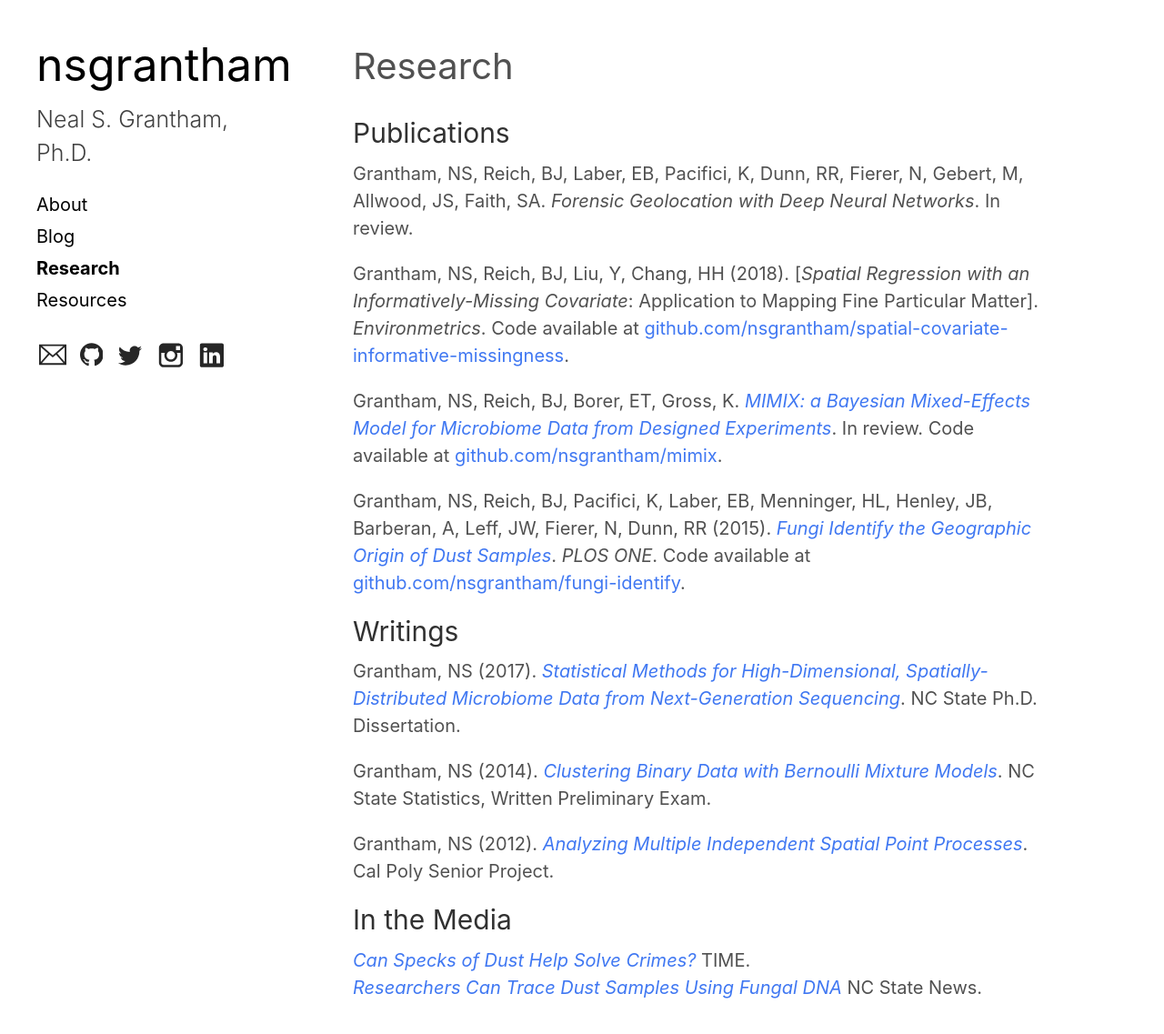
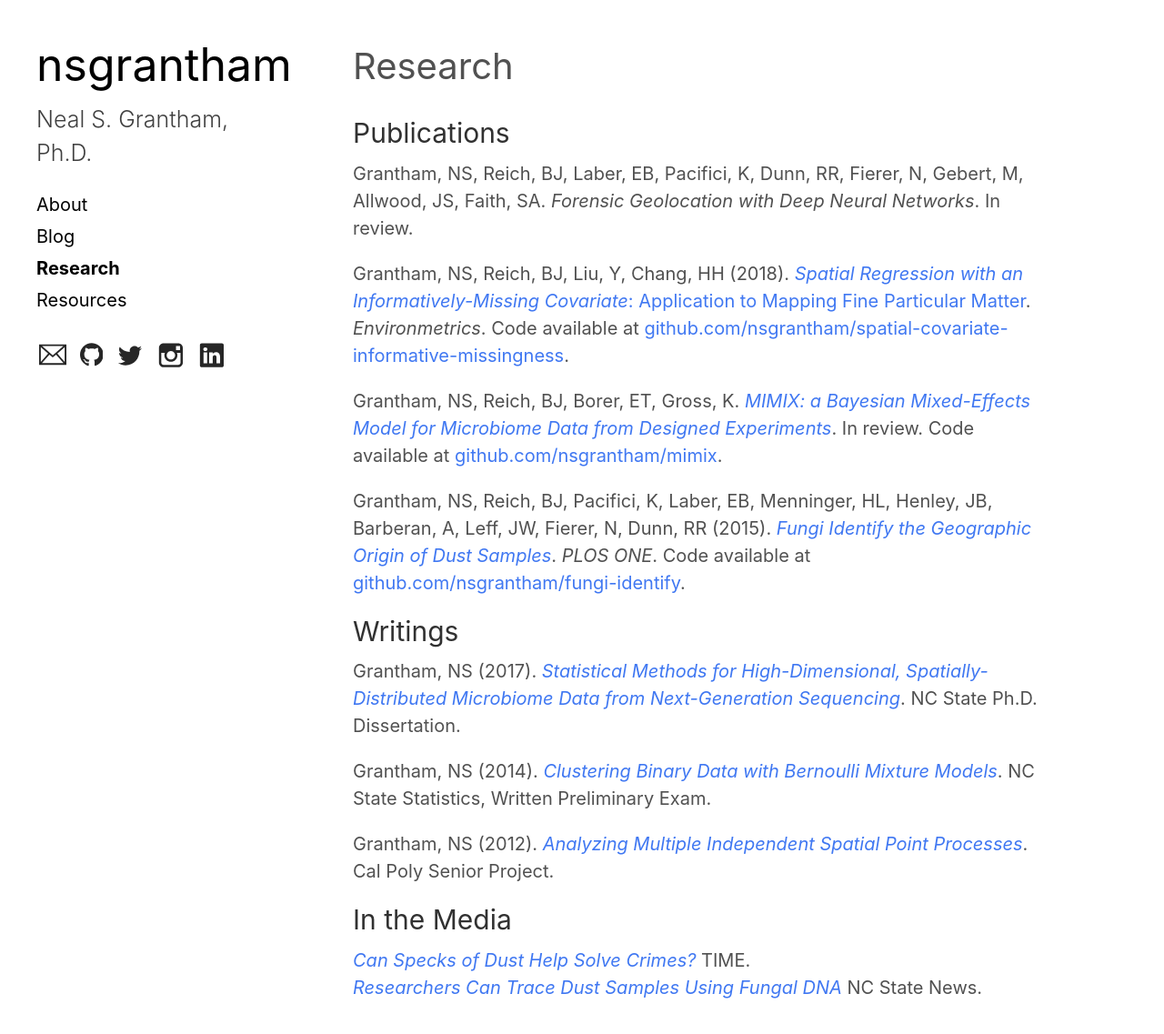
Before and after one commit to nsgrantham/nsgrantham.github.io, a Jekyll site: the page built from research.md, in a window 1280 px wide. Shown: the top 1137 px of the page at 91% size. Built offline with Jekyll 4.4.1, drawn with Linux system fonts in a browser that asks for light colours; part of the change alters nothing that is shown.

Commit message:
Include link

```diff
--- a/research.md
+++ b/research.md
@@ -8,7 +8,7 @@ sidebar_link: true
 
 Grantham, NS, Reich, BJ, Laber, EB, Pacifici, K, Dunn, RR, Fierer, N, Gebert, M, Allwood, JS, Faith, SA. _Forensic Geolocation with Deep Neural Networks_. In review.
 
-Grantham, NS, Reich, BJ, Liu, Y, Chang, HH (2018). [_Spatial Regression with an Informatively-Missing Covariate_: Application to Mapping Fine Particular Matter]. _Environmetrics_. Code available at [github.com/nsgrantham/spatial-covariate-informative-missingness](http://www.github.com/nsgrantham/spatial-covariate-informative-missingness).
+Grantham, NS, Reich, BJ, Liu, Y, Chang, HH (2018). [_Spatial Regression with an Informatively-Missing Covariate_: Application to Mapping Fine Particular Matter](https://onlinelibrary.wiley.com/doi/full/10.1002/env.2499). _Environmetrics_. Code available at [github.com/nsgrantham/spatial-covariate-informative-missingness](http://www.github.com/nsgrantham/spatial-covariate-informative-missingness).
 
 Grantham, NS, Reich, BJ, Borer, ET, Gross, K. [_MIMIX: a Bayesian Mixed-Effects Model for Microbiome Data from Designed Experiments_](https://arxiv.org/abs/1703.07747). In review. Code available at [github.com/nsgrantham/mimix](http://www.github.com/nsgrantham/mimix).
 
```
